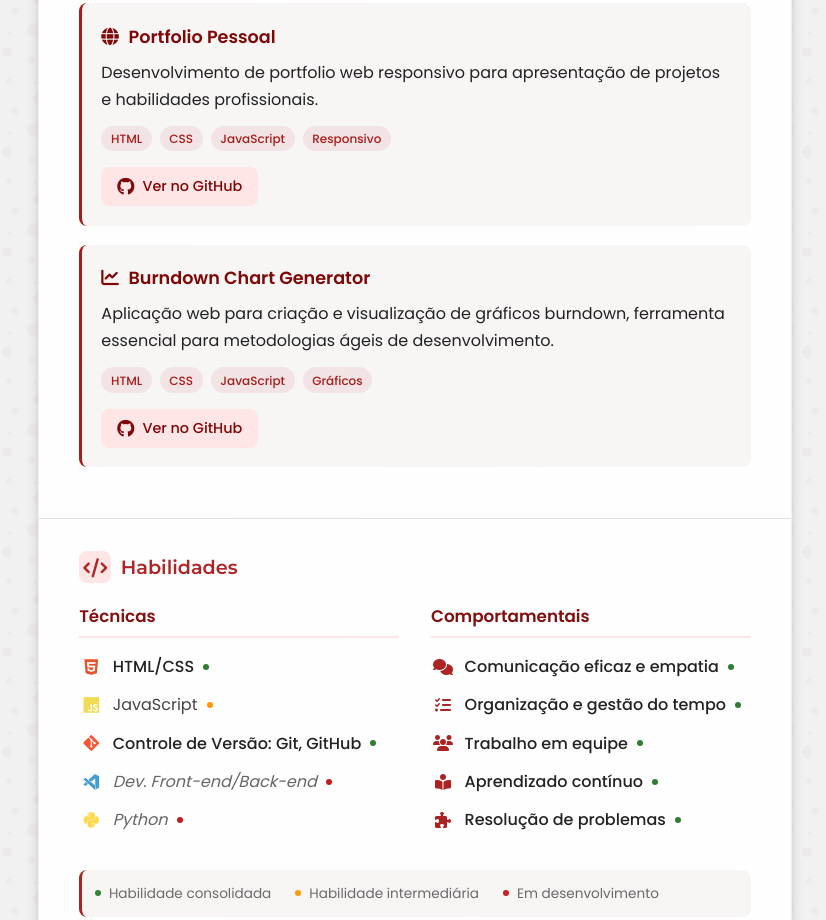
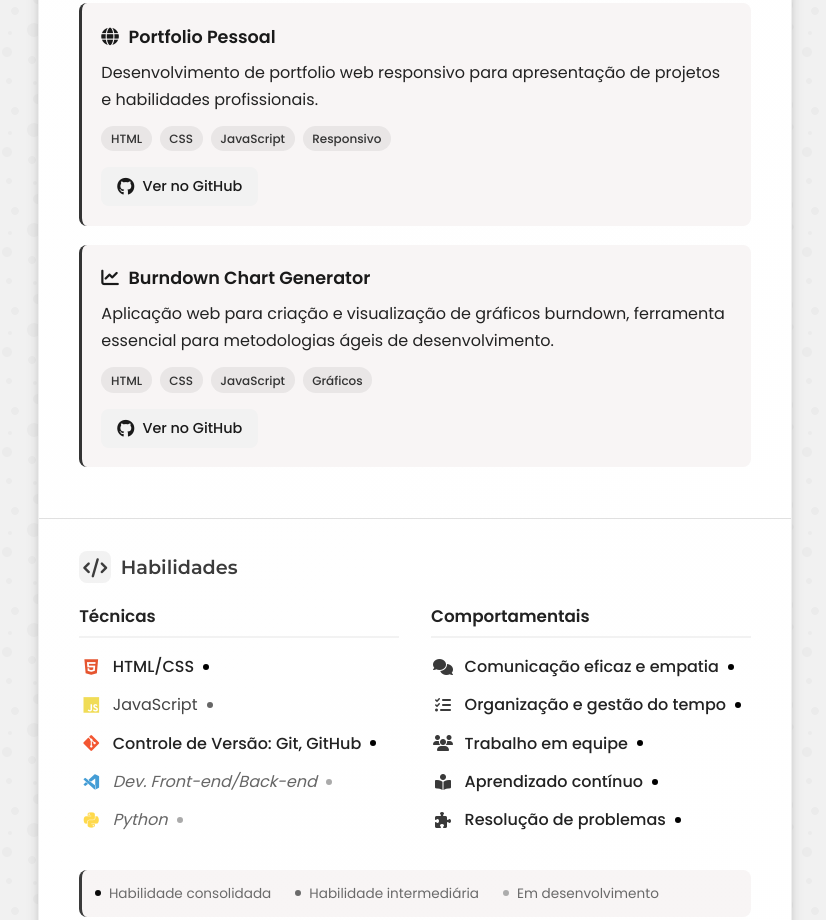
Before and after one commit to JV-L0pes/Curriculo, a plain HTML site: page index.html in a window 1280 px wide. Shown: the part 1006-1926 px from the top of the page, without its empty margins (225-1051 px from the left). Drawn offline with nearby package versions, Linux system fonts and the light colour scheme.

Commit message:
Alterações de cor

```diff
--- a/css/style.css
+++ b/css/style.css
@@ -1,18 +1,18 @@
 :root {
-    --primary: #a91c1c;           /* Vermelho escuro */
-    --primary-dark: #7e0707;      /* Vermelho mais escuro/vinho */
-    --primary-light: #c02929;     /* Vermelho médio */
-    --primary-lighter: #ffe5e5;   /* Vermelho bem claro para fundos */
-    --secondary: #444;            /* Cinza escuro */
-    --dark: #222;                 /* Quase preto */
-    --light: #f8f8f8;             /* Branco suave */
-    --accent: #8a2222;            /* Vinho */
-    --gray-100: #f1f1f1;          /* Cinza bem claro */
-    --gray-200: #e0e0e0;          /* Cinza claro */
-    --gray-300: #ccc;             /* Cinza médio claro */
-    --gray-400: #999;             /* Cinza médio */
-    --gray-500: #666;             /* Cinza médio escuro */
-    --success: #9c2b2b;           /* Vermelho indicador de sucesso */
+    --primary: #333333;           /* Cinza escuro (quase preto) em vez de vermelho */
+    --primary-dark: #1a1a1a;      /* Preto em vez de vermelho escuro */
+    --primary-light: #666666;     /* Cinza médio em vez de vermelho médio */
+    --primary-lighter: #f2f2f2;   /* Cinza bem claro em vez de vermelho claro */
+    --secondary: #444;            /* Mantido o cinza escuro */
+    --dark: #222;                 /* Mantido quase preto */
+    --light: #f8f8f8;             /* Mantido branco suave */
+    --accent: #555555;            /* Cinza escuro em vez de vinho */
+    --gray-100: #f1f1f1;          /* Mantido cinza bem claro */
+    --gray-200: #e0e0e0;          /* Mantido cinza claro */
+    --gray-300: #ccc;             /* Mantido cinza médio claro */
+    --gray-400: #999;             /* Mantido cinza médio */
+    --gray-500: #666;             /* Mantido cinza médio escuro */
+    --success: #444444;           /* Cinza escuro em vez de vermelho */
     --shadow-sm: 0 1px 2px 0 rgba(0, 0, 0, 0.1);
     --shadow: 0 4px 6px -1px rgba(0, 0, 0, 0.2), 0 2px 4px -1px rgba(0, 0, 0, 0.12);
     --shadow-md: 0 10px 15px -3px rgba(0, 0, 0, 0.2), 0 4px 6px -2px rgba(0, 0, 0, 0.1);
@@ -41,7 +41,7 @@ body {
     border-radius: 12px;
     overflow: hidden;
     position: relative;
-    border: 1px solid rgba(169, 28, 28, 0.08);
+    border: 1px solid rgba(51, 51, 51, 0.08);
 }
 
 .resume-header {
@@ -365,15 +365,15 @@ body {
 }
 
 .highlight::after {
-    background-color: #2e7d32; /* Verde escuro para habilidades dominadas */
+    background-color: #000000; /* Preto para habilidades dominadas em vez de verde */
 }
 
 .intermediate::after {
-    background-color: #ff9800; /* Laranja para habilidades intermediárias */
+    background-color: #666666; /* Cinza médio para habilidades intermediárias em vez de laranja */
 }
 
 .learning::after {
-    background-color: #c41c1c; /* Vermelho para habilidades em aprendizado */
+    background-color: #aaaaaa; /* Cinza claro para habilidades em aprendizado em vez de vermelho */
 }
 
 .lang-level {
@@ -461,7 +461,7 @@ body {
     right: 0;
     width: 0;
     height: 100%;
-    background: linear-gradient(90deg, transparent, rgba(169, 28, 28, 0.03));
+    background: linear-gradient(90deg, transparent, rgba(51, 51, 51, 0.03));
     transition: width 0.4s ease;
     z-index: 0;
     pointer-events: none;
@@ -494,7 +494,7 @@ body {
 }
 
 .tech-tag {
-    background: rgba(169, 28, 28, 0.08);
+    background: rgba(51, 51, 51, 0.08);
     color: var(--primary);
     font-size: 0.75rem;
     padding: 0.2rem 0.6rem;
@@ -592,15 +592,15 @@ body {
 }
 
 .dot-mastered {
-    background-color: #2e7d32; /* Verde escuro para habilidades dominadas */
+    background-color: #000000; /* Preto para habilidades dominadas em vez de verde */
 }
 
 .dot-intermediate {
-    background-color: #ff9800; /* Laranja para habilidades intermediárias */
+    background-color: #666666; /* Cinza médio para habilidades intermediárias em vez de laranja */
 }
 
 .dot-learning {
-    background-color: #c41c1c; /* Vermelho para habilidades em aprendizado */
+    background-color: #aaaaaa; /* Cinza claro para habilidades em aprendizado em vez de vermelho */
 }
 
 /* Gradient background effect */
@@ -687,7 +687,7 @@ body {
     }
 
     .tech-tag {
-        background: rgba(169, 28, 28, 0.08) !important;
+        background: rgba(51, 51, 51, 0.08) !important;
         color: var(--primary) !important;
         -webkit-print-color-adjust: exact;
         print-color-adjust: exact;
@@ -720,37 +720,37 @@ body {
     }
 
     .highlight .skill-text::after {
-        background-color: #2e7d32 !important;
+        background-color: #000000 !important;
         -webkit-print-color-adjust: exact;
         print-color-adjust: exact;
     }
 
     .learning .skill-text::after {
-        background-color: #c41c1c !important;
+        background-color: #aaaaaa !important;
         -webkit-print-color-adjust: exact;
         print-color-adjust: exact;
     }
 
     .intermediate .skill-text::after {
-        background-color: #ff9800 !important;
+        background-color: #666666 !important;
         -webkit-print-color-adjust: exact;
         print-color-adjust: exact;
     }
 
     .dot-mastered {
-        background-color: #2e7d32 !important;
+        background-color: #000000 !important;
         -webkit-print-color-adjust: exact;
         print-color-adjust: exact;
     }
 
     .dot-intermediate {
-        background-color: #ff9800 !important;
+        background-color: #666666 !important;
         -webkit-print-color-adjust: exact;
         print-color-adjust: exact;
     }
 
     .dot-learning {
-        background-color: #c41c1c !important;
+        background-color: #aaaaaa !important;
         -webkit-print-color-adjust: exact;
         print-color-adjust: exact;
     }
```
